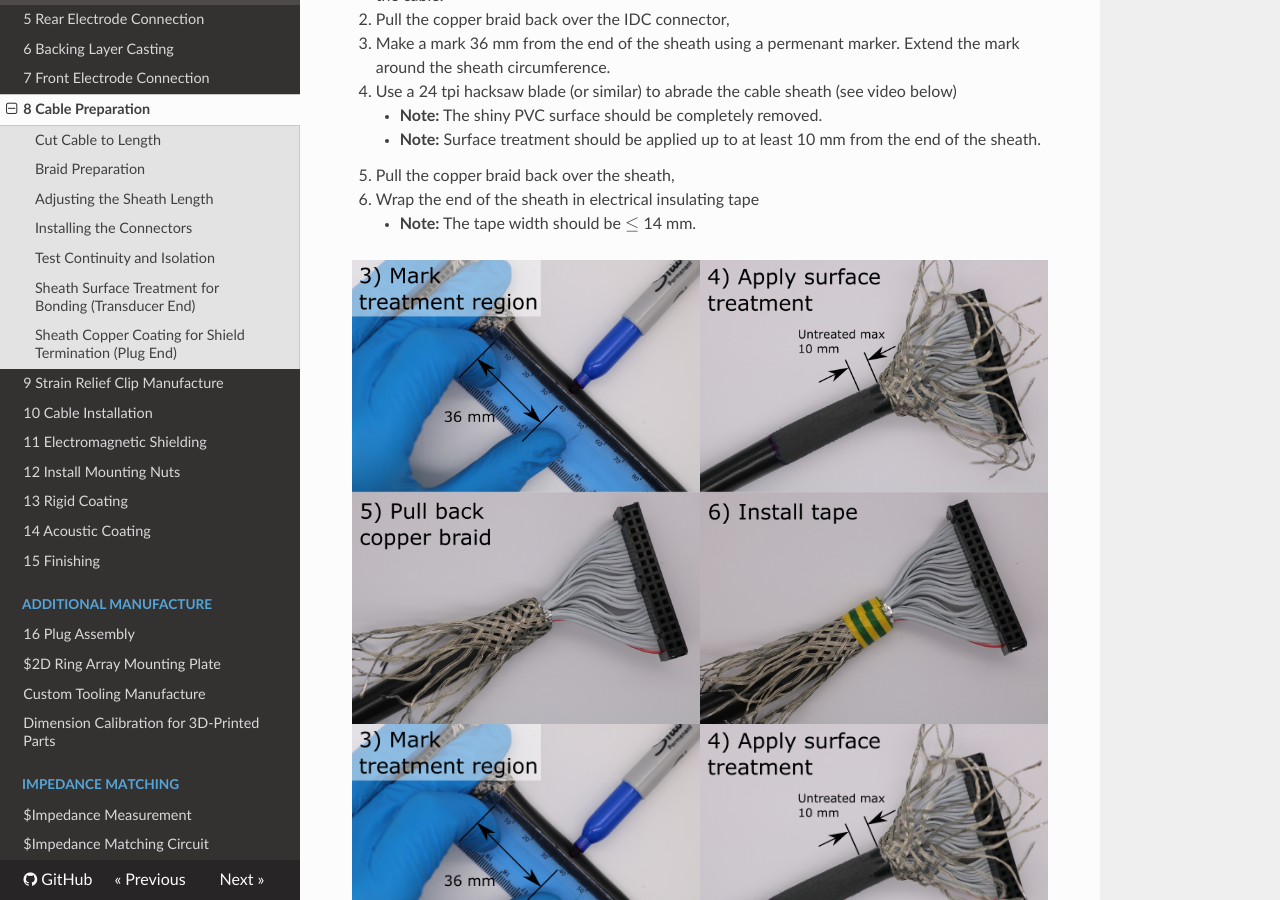
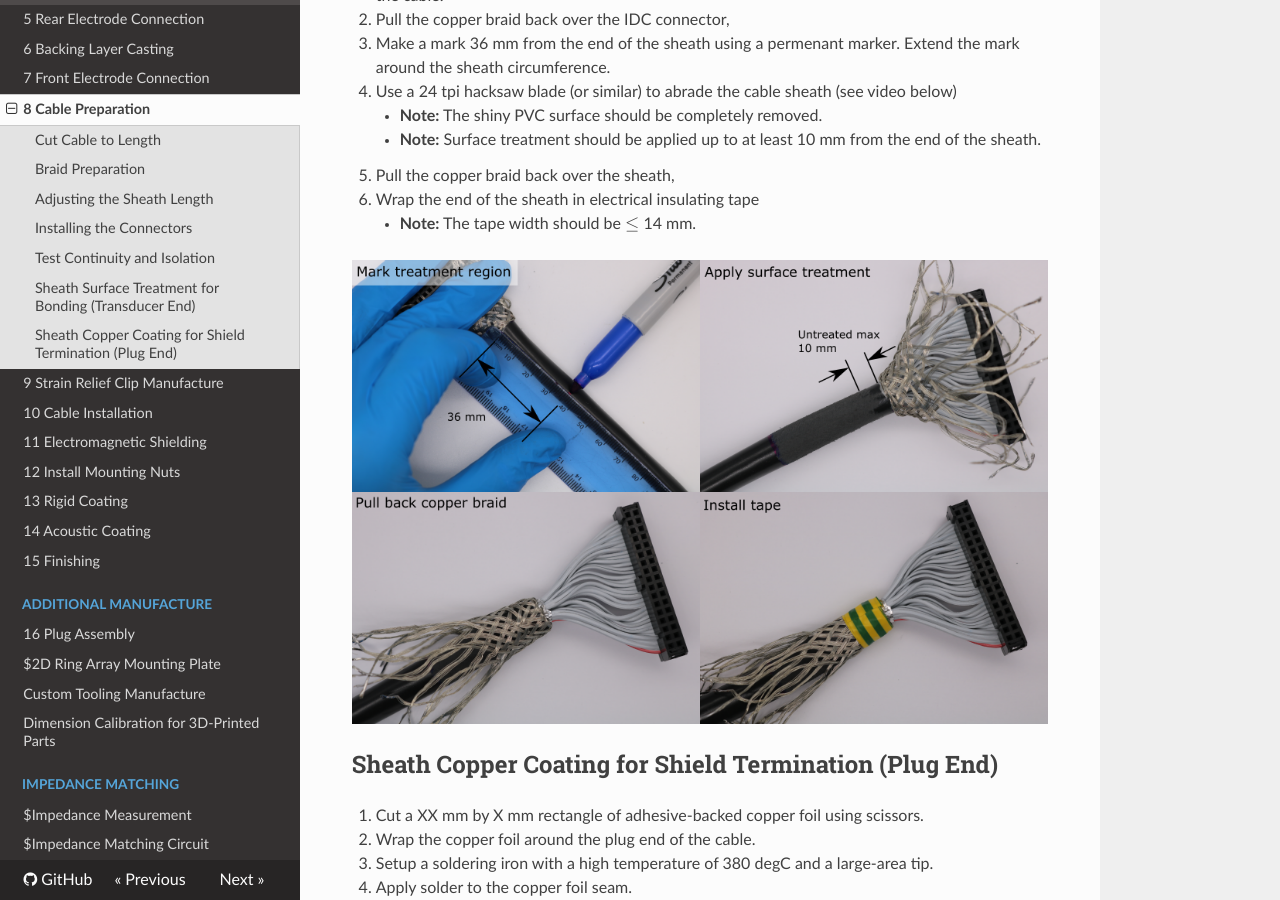
Before and after one commit to morganjroberts/open-UST, an MkDocs documentation site: the page built from docs/cable-preparation.md, in a window 1280 px wide and 900 px high, scrolled down 2760 px. Built offline with MkDocs 1.6.1, drawn with Linux system fonts in a browser that asks for light colours; nearby versions of some CDN libraries; formulas are drawn with MathJax 3.

Commit message:
testing png fontsize rendering

```diff
--- a/docs/cable-preparation.md
+++ b/docs/cable-preparation.md
@@ -99,8 +99,9 @@ During the coating process, an adhesive bond to the PVC cable sheath is required
 6. Wrap the end of the sheath in electrical insulating tape
     * **Note:** The tape width should be \(\leq \) 14 mm.
 
-![sheath-surface-treatment](img/cable-preparation/sheath-surface-treatment.webp)
-![sheath-surface-treatment](img/cable-preparation/sheath-surface-treatment-800.webp)
+![sheath-surface-treatment](img/cable-preparation/sheath-surface-treatment.png)
+<!-- ![sheath-surface-treatment](img/cable-preparation/sheath-surface-treatment.webp) -->
+<!-- ![sheath-surface-treatment](img/cable-preparation/sheath-surface-treatment-800.webp) -->
 
 ## Sheath Copper Coating for Shield Termination (Plug End)
 
```
Also changed, not shown: docs/img/cable-preparation/sheath-surface-treatment.png.
